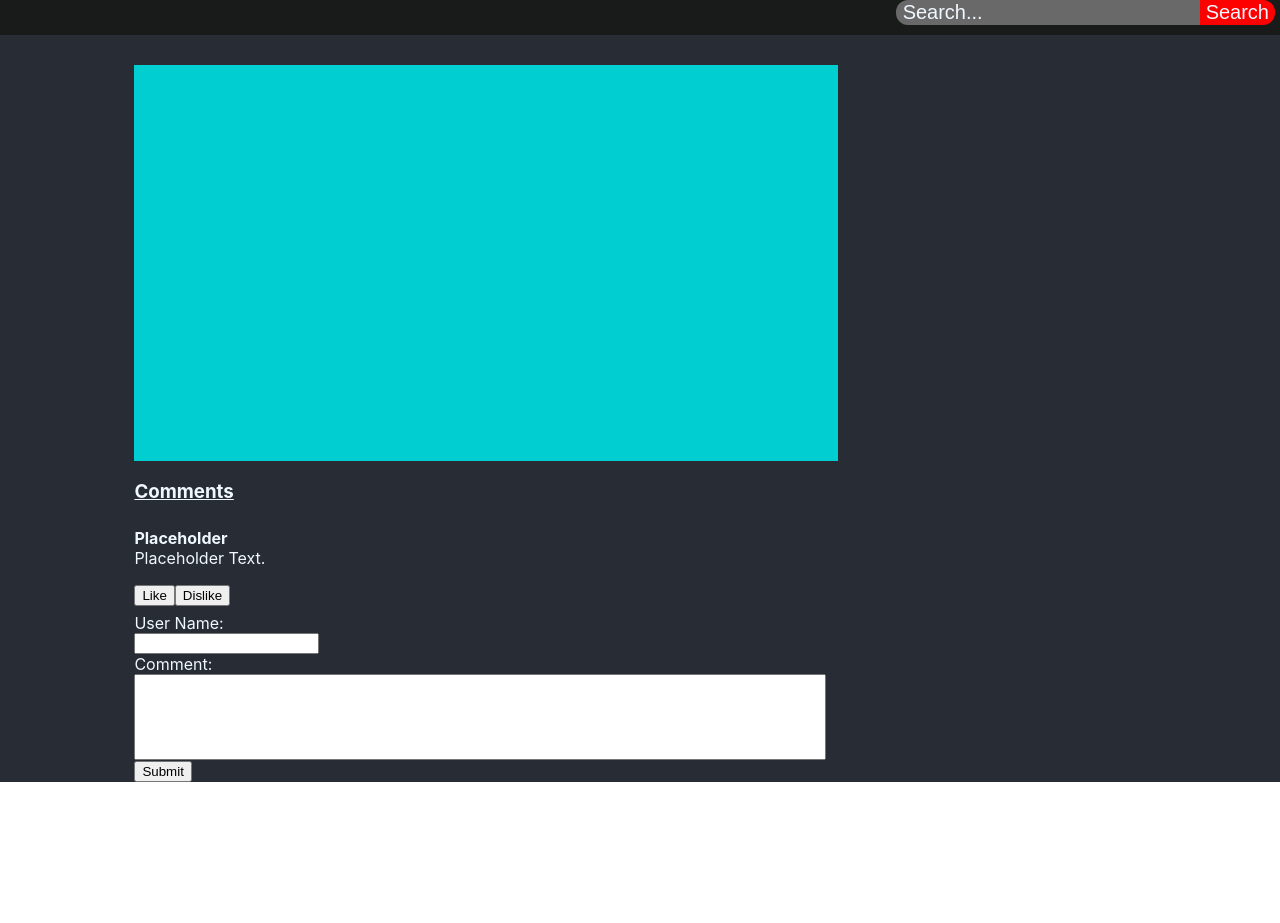
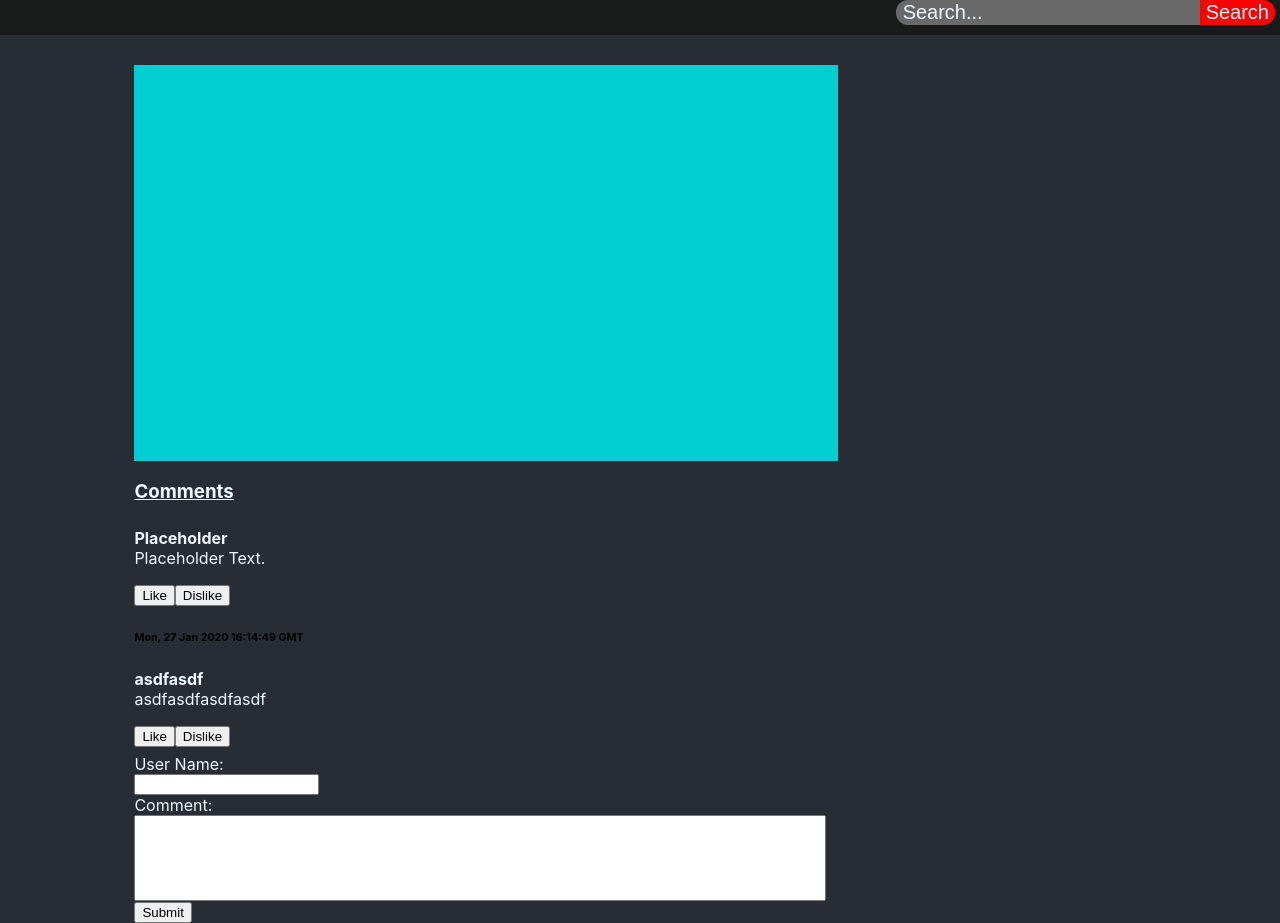
Before and after one commit to MJBackes/YouTubeClone, a React (Create React App) app: page / in a window 1280 px wide. Before the commit the page ends 800 px from the top, so only its background shows below. Built offline with nearby package versions, Linux system fonts and the light colour scheme; no server answers; data requests are answered from the project's data file.

Commit message:
Added the ability to post a new comment on a video.

```diff
--- a/package.json
+++ b/package.json
@@ -7,6 +7,7 @@
     "@testing-library/react": "^9.4.0",
     "@testing-library/user-event": "^7.2.1",
     "axios": "^0.19.2",
+    "json-server": "^0.15.1",
     "react": "^16.12.0",
     "react-dom": "^16.12.0",
     "react-scripts": "3.3.0"
--- a/src/App.js
+++ b/src/App.js
@@ -61,7 +61,7 @@ function App() {
               <h3 id="commentsHeader">Comments</h3>
               <CommentSection
                 comments={comments}
-                onClick={setComments}
+                setComments={setComments}
               />
             </div>
           </div>
--- a/src/CommentSection.js
+++ b/src/CommentSection.js
@@ -12,7 +12,7 @@ const CommentSection = (props) => {
                     timeOfPost={props.comments.comments[i].timeOfPost}
                     userName={props.comments.comments[i].userName}
                     commentBody={props.comments.comments[i].commentBody}
-                    onClick={props.onClick}
+                    setComments={props.setComments}
                     comments={props.comments}
                 />
             );
@@ -23,7 +23,7 @@ const CommentSection = (props) => {
         <div id="commentSectionContainer">
             {list}
             <NewCommentInputForm
-                onClick={props.onClick}
+                setComments={props.setComments}
                 comments={props.comments}
             />
         </div>
--- a/src/NewCommentInputForm.js
+++ b/src/NewCommentInputForm.js
@@ -9,7 +9,10 @@ const NewCommentInputForm = (props) => {
         parentCommentId: null,
         timeOfPost: null
     };
-    let comments = props.comments;
+    var comments = {
+        id: props.comments.id,
+        comments: props.comments.comments
+    };
     return (
         <div id="commentInputForm">
             <form onSubmit={(event) => {
@@ -19,7 +22,7 @@ const NewCommentInputForm = (props) => {
                     newComment.commentId = comments.id + "-" + (comments.comments.length + 1);
                     comments.comments.push(newComment);
                     console.log(comments);
-                    props.onClick(comments);
+                    props.setComments(comments);
                 }}>
                 <label>User Name:</label>
                 <input type="text" id="userNameInput" onChange={(event) => newComment.userName = event.target.value}/>
--- a/src/db.json
+++ b/src/db.json
@@ -10,6 +10,14 @@
           "timeOfPost": null,
           "parentCommentId": null,
           "totalLikes": 0
+        },
+        {
+          "commentId": "GgnClrx8N2k-2",
+          "userName": "asdfasdf",
+          "commentBody": "asdfasdfasdfasdf",
+          "totalLikes": 0,
+          "parentCommentId": null,
+          "timeOfPost": "Mon, 27 Jan 2020 16:14:49 GMT"
         }
       ]
     },
```
Also changed, not shown: 1 other file (tests, documents, lock files or other folders).
